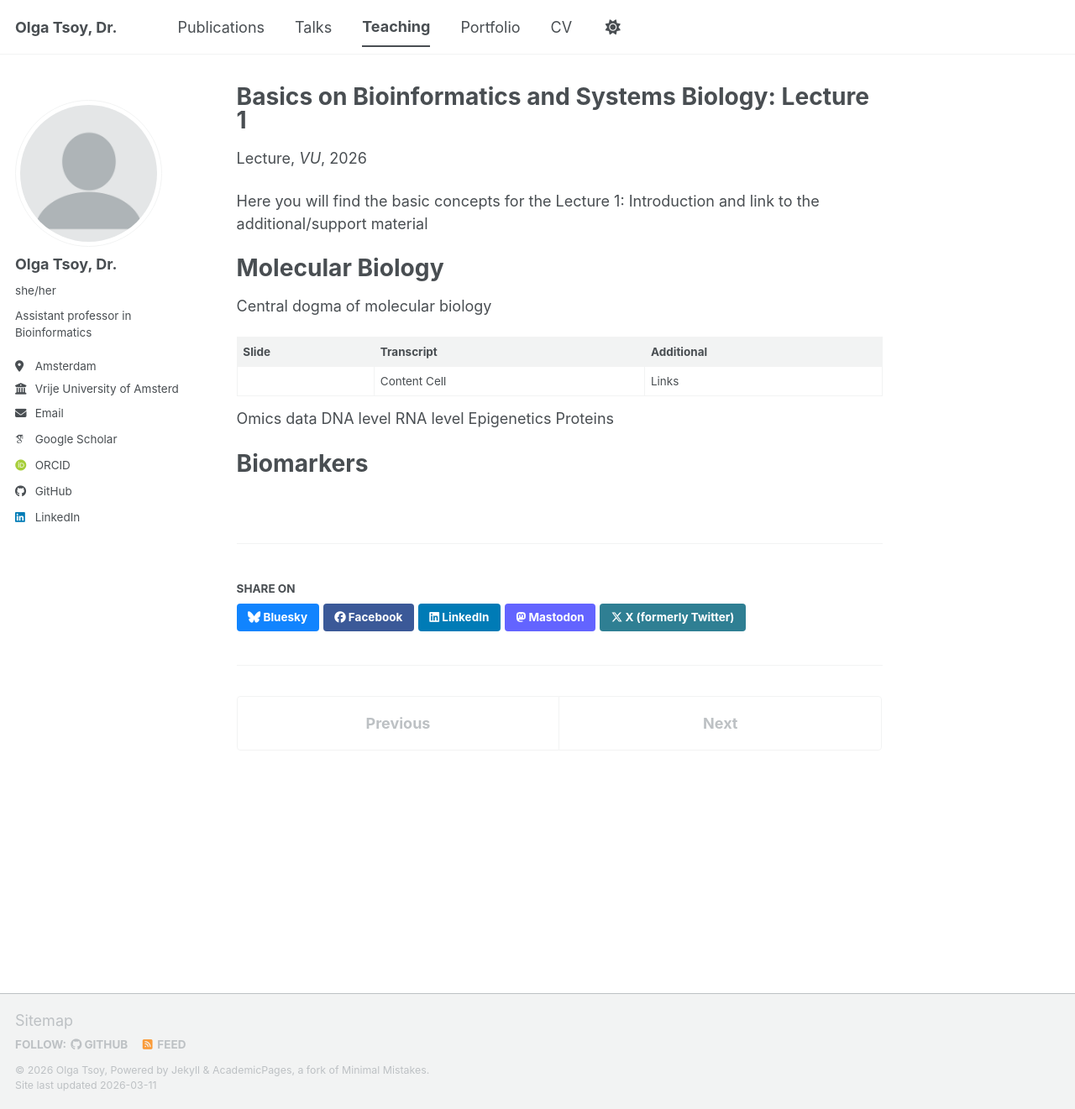
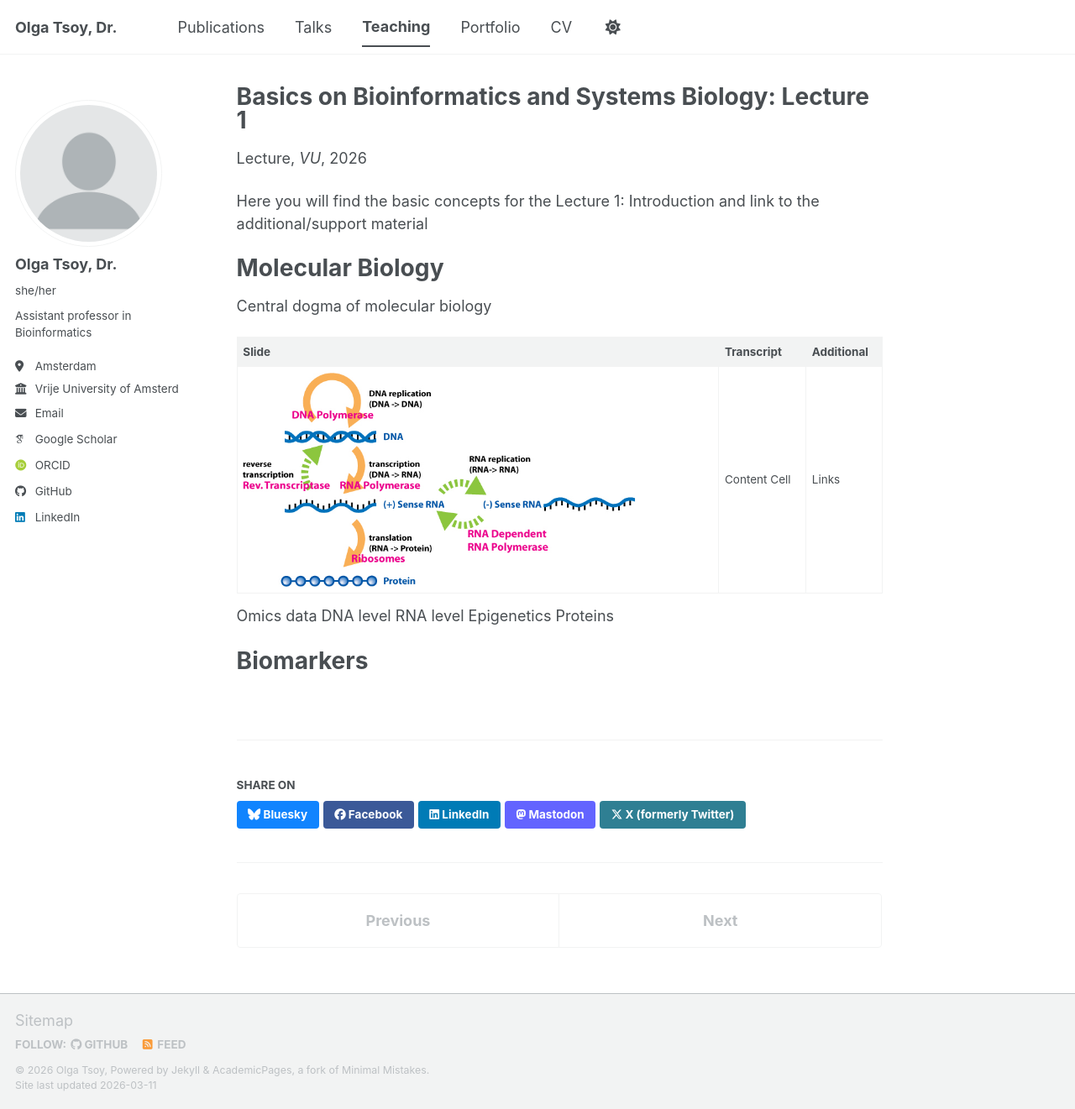
Before and after one commit to OlgaVT/OlgaVT.github.io, a Jekyll site: the page built from _teaching/bbsb_lecture_1.md, in a window 1280 px wide and 1321 px high. Shown: the whole window at 84% size. Built offline with Jekyll 4.4.1, drawn with Linux system fonts in a browser that asks for light colours; some web fonts are replaced; a script bundle is joined from its source files by our own code; library files that are not in the unit come from our copies.

Commit message:
Update bbsb_lecture_1.md

```diff
--- a/_teaching/bbsb_lecture_1.md
+++ b/_teaching/bbsb_lecture_1.md
@@ -17,7 +17,7 @@ Central dogma of molecular biology
 
 | Slide  | Transcript | Additional |
 | ------------- | ------------- | ------------- |
-| <img src="" width="500">  | Content Cell  | Links  |
+| <img src="https://github.com/OlgaVT/OlgaVT.github.io/blob/master/images/Central_dogma.jpg" width="500">  | Content Cell  | Links  |
 
 Omics data
 DNA level
```
